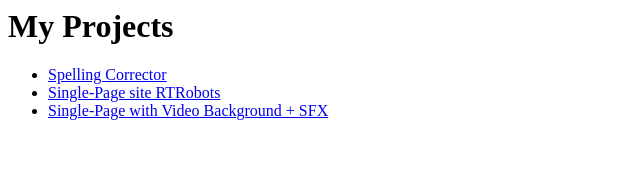
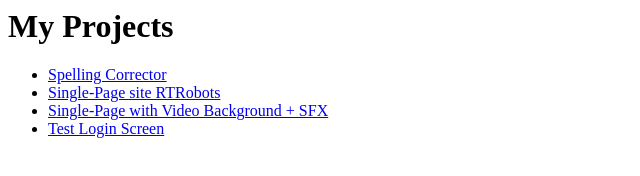
Before and after one commit to Primper/primper.github.io, a plain HTML site: page index.html in a window 1280 px wide. Shown: the whole page, without its empty margins (0-640 px from the left). Drawn offline with Linux system fonts and the light colour scheme.

Commit message:
Update index.html

```diff
--- a/index.html
+++ b/index.html
@@ -3,4 +3,5 @@
     <li><a href="Spelling_Corrector/index.html">Spelling Corrector</a></li>
     <li><a href="Site_RobotsSale/index.html">Single-Page site RTRobots</a></li>
     <li><a href="Page_AmbientCitySounds/index.html">Single-Page with Video Background + SFX</a></li>
+    <li><a href="LoginScreen/index.html">Test Login Screen</a></li>
 </ul>
```
